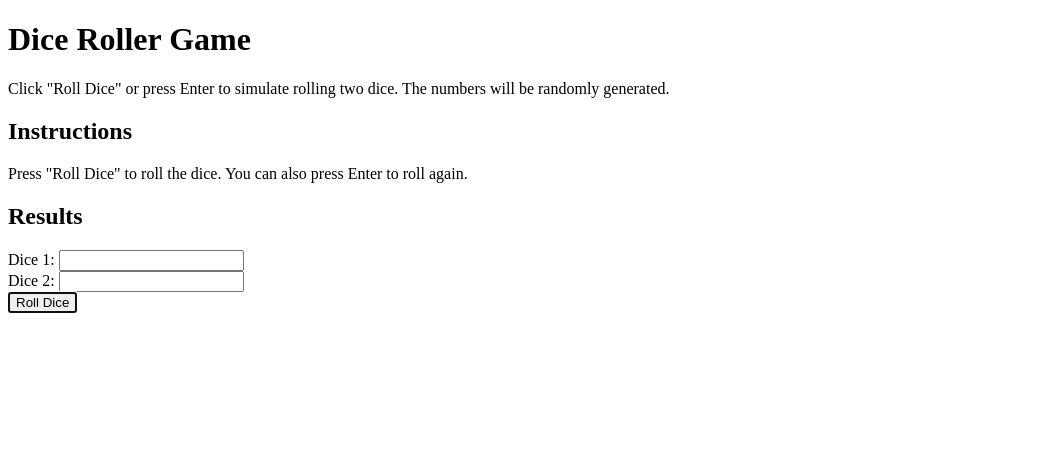
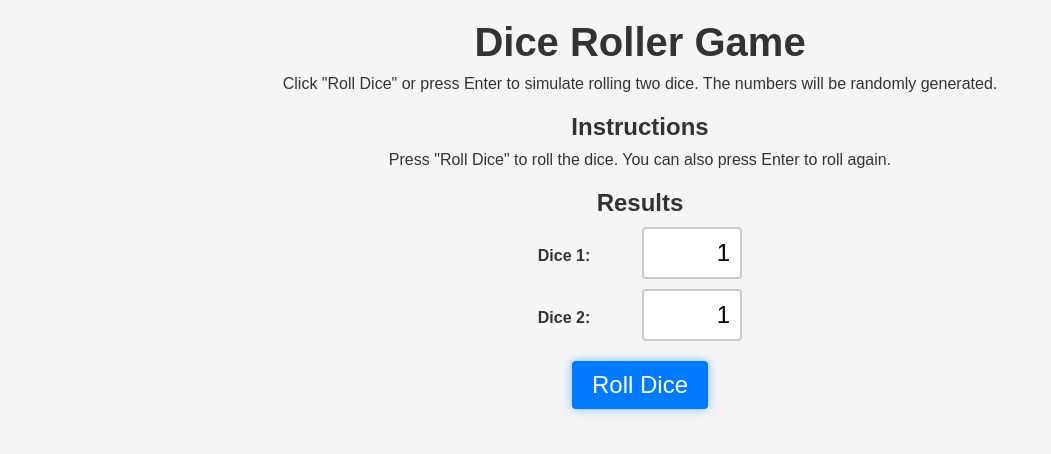
Before and after one commit to MPooleGit/node-js-on-azure-test, a website: page static/DiceRollIndex.html in a window 1280 px wide. Shown: the whole page, without its empty margins (0-1051 px from the left). Drawn offline with Linux system fonts and the light colour scheme.

Commit message:
Update DiceRollIndex.html

```diff
--- a/static/DiceRollIndex.html
+++ b/static/DiceRollIndex.html
@@ -5,7 +5,85 @@
     <meta charset="UTF-8">
     <meta name="viewport" content="width=device-width, initial-scale=1.0">
     <title>Dice Roller Game</title>
-    <link rel="stylesheet" href="styles.css">
+
+    <style>
+        /* Basic reset */
+        * {
+            margin: 0;
+            padding: 0;
+            box-sizing: border-box;
+        }
+
+        body {
+            font-family: Arial, sans-serif;
+            background-color: #f5f5f5;
+            color: #333;
+            padding: 20px;
+        }
+
+        header {
+            text-align: center;
+            margin-bottom: 20px;
+        }
+
+        h1 {
+            font-size: 2.5rem;
+            margin-bottom: 10px;
+        }
+
+        h2 {
+            font-size: 1.5rem;
+            margin-bottom: 10px;
+        }
+
+        main {
+            text-align: center;
+        }
+
+        section {
+            margin-bottom: 20px;
+        }
+
+        div {
+            margin-bottom: 10px;
+        }
+
+        label {
+            font-weight: bold;
+            display: inline-block;
+            width: 100px;
+            text-align: left;
+        }
+
+        input {
+            font-size: 1.5rem;
+            padding: 10px;
+            width: 100px;
+            text-align: right;
+            border: 2px solid #ccc;
+            border-radius: 4px;
+            background-color: #fff;
+        }
+
+        button {
+            font-size: 1.5rem;
+            padding: 10px 20px;
+            background-color: #007BFF;
+            color: white;
+            border: none;
+            border-radius: 4px;
+            cursor: pointer;
+        }
+
+        button:focus {
+            outline: none;
+            box-shadow: 0 0 10px rgba(0, 123, 255, 0.5);
+        }
+
+        button:hover {
+            background-color: #0056b3;
+        }
+    </style>
 </head>
 
 <body onload="rollDice()">
@@ -35,7 +113,22 @@
         <button id="rollButton" autofocus onclick="rollDice()">Roll Dice</button>
     </main>
 
-    <script src="script.js"></script>
+    <script>
+        function rollDice() {
+            const dice1 = Math.floor(Math.random() * 6) + 1;
+            const dice2 = Math.floor(Math.random() * 6) + 1;
+
+            document.getElementById('dice1').value = dice1;
+            document.getElementById('dice2').value = dice2;
+        }
+
+        // Allow pressing "Enter" to roll the dice
+        document.addEventListener("keydown", function (event) {
+            if (event.key === "Enter") {
+                rollDice();
+            }
+        });
+    </script>
 </body>
 
 </html>
```
